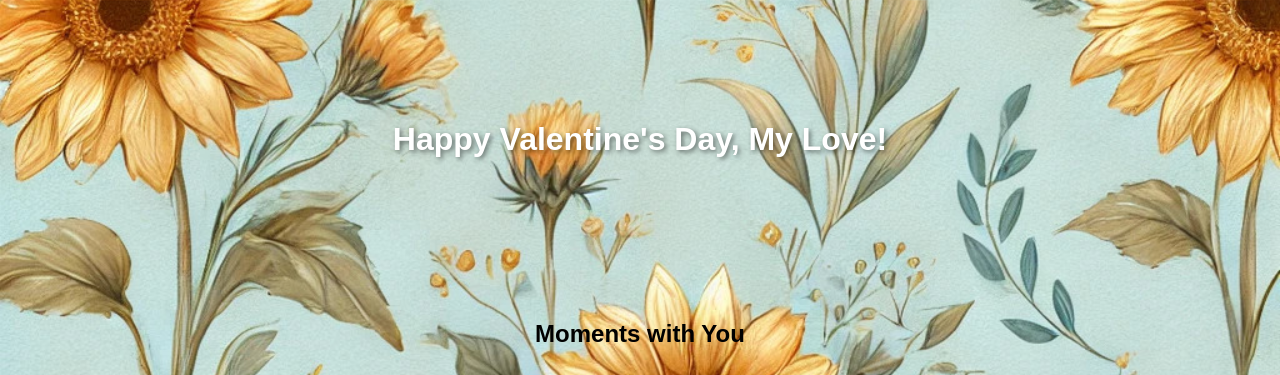
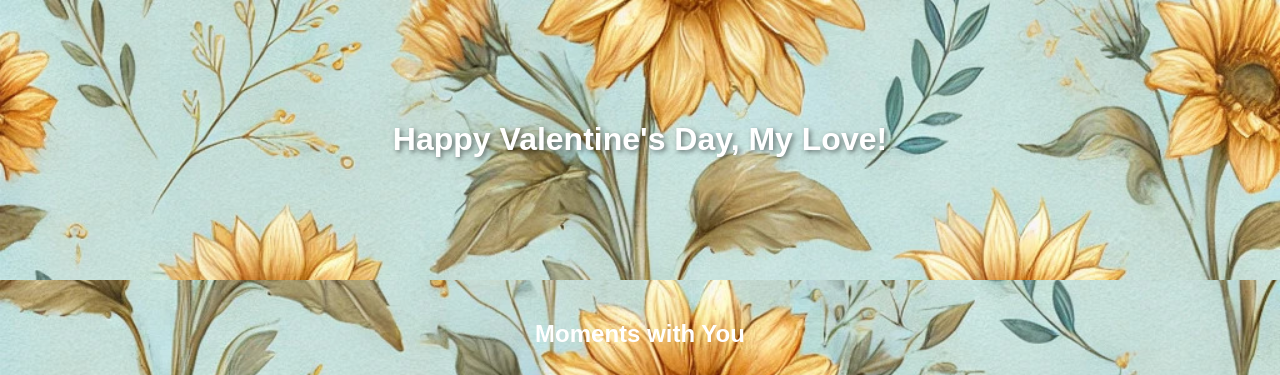
Before and after one commit to thereeence/valentines-website, a plain HTML site: page index.html in a window 1280 px wide. Shown: the top 375 px of the page. Drawn offline with Linux system fonts and the light colour scheme.

Commit message:
styles.css

```diff
--- a/styles.css
+++ b/styles.css
@@ -9,7 +9,7 @@ body {
 }
 
 .hero {
-    background: transparent; /* Remove conflicting background */
+    background: url('sunflowers-bg.jpg') center/cover no-repeat;
     padding: 100px 20px;
     color: white;
     text-shadow: 2px 2px 5px rgba(0, 0, 0, 0.5);
@@ -17,6 +17,10 @@ body {
 
 .gallery {
     padding: 20px;
+}
+
+.gallery h2 {
+    color: white; /* Turns 'Memories with You' white */
 }
 
 .image-container img {
```
